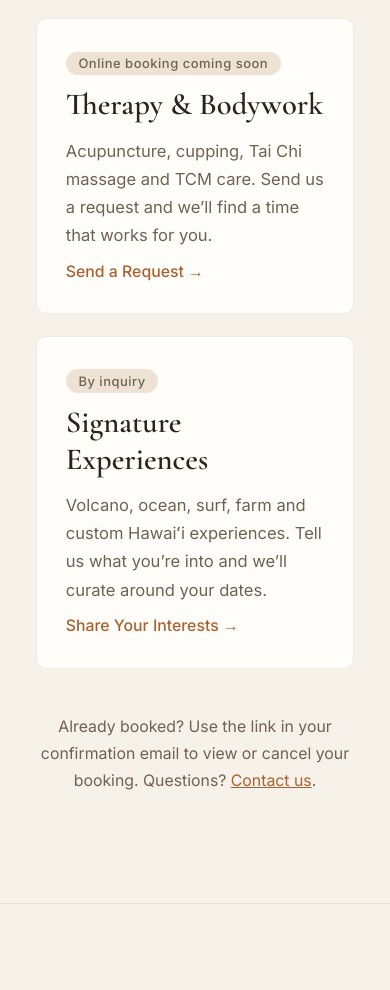
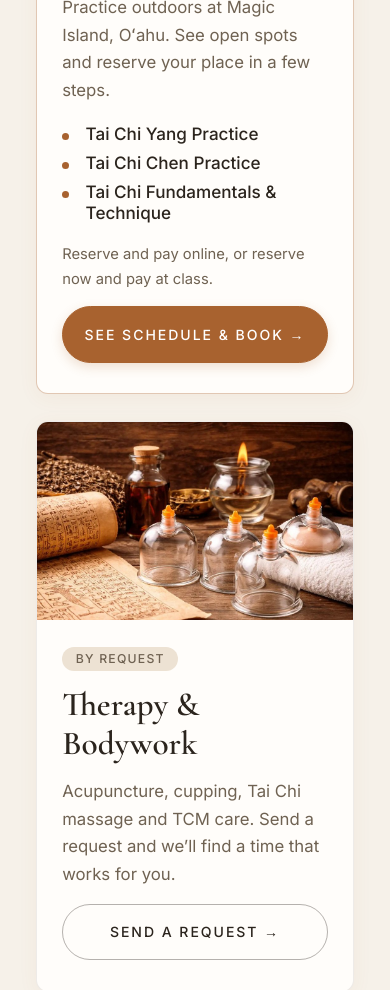
Before and after one commit to PeleAwakening/PeleAwakening, a plain HTML site: page reservation/index.html in a window 390 px wide. Shown: the part 742-1732 px from the top of the page. Drawn offline with nearby package versions, Linux system fonts and the light colour scheme.

Commit message:
Redesign /reservation/ service cards
Featured Tai Chi card with photo and primary CTA; Therapy & Bodywork and
Signature Experiences as image cards with outlined CTAs. Cards stack on
mobile. The 'Online booking coming soon' badge shows only until the booking
backend is configured in /js/pa-config.js.

Co-Authored-By: Claude Opus 5.5 <noreply@anthropic.com>

```diff
--- a/reservation/index.html
+++ b/reservation/index.html
@@ -75,32 +75,59 @@ height="0" width="0" style="display:none;visibility:hidden"></iframe></noscript>
     <div class="container">
       <div class="page-hero-eyebrow" data-animate="fade-up">Book Now</div>
       <h1 class="page-hero-title" data-animate="fade-up" data-delay="100">Reservation</h1>
-      <p class="page-hero-dek" data-animate="fade-up" data-delay="200">Choose what you&rsquo;d like to book. Tai Chi classes can be reserved online now; for therapy and Signature Experiences, tell us what you&rsquo;re looking for and we&rsquo;ll reach out.</p>
+      <p class="page-hero-dek" data-animate="fade-up" data-delay="200">Choose what you&rsquo;d like to book: reserve a Tai Chi class, or tell us about the therapy or experience you&rsquo;re looking for and we&rsquo;ll reach out.</p>
     </div>
   </section>
 
   <section class="reservation-section">
-    <div class="container">
+    <div class="container reservation-container">
+      <article class="reservation-card reservation-card--featured" data-animate="fade-up">
+        <a href="/schedule/" class="reservation-card-media" tabindex="-1" aria-hidden="true">
+          <img src="/images/pillar-weekly-classes.jpg" alt="" loading="lazy">
+        </a>
+        <div class="reservation-card-body">
+          <div class="reservation-card-badges">
+            <span class="reservation-badge reservation-badge--live" data-booking-live hidden>Book online</span>
+            <span class="reservation-badge" data-booking-soon>Online booking coming soon</span>
+          </div>
+          <h2>Tai Chi Classes</h2>
+          <p>Practice outdoors at Magic Island, O&#699;ahu. See open spots and reserve your place in a few steps.</p>
+          <ul class="reservation-list">
+            <li>Tai Chi Yang Practice</li>
+            <li>Tai Chi Chen Practice</li>
+            <li>Tai Chi Fundamentals &amp; Technique</li>
+          </ul>
+          <p class="reservation-card-fine">Reserve and pay online, or reserve now and pay at class.</p>
+          <a href="/schedule/" class="btn btn-primary reservation-btn">See Schedule &amp; Book &rarr;</a>
+        </div>
+      </article>
+
       <div class="reservation-grid">
-        <a class="reservation-card" href="/schedule/" data-animate="fade-up">
-          <span class="reservation-badge is-open">Book online</span>
-          <h2>Tai Chi Classes</h2>
-          <p>Yang, Chen, and Tai Chi Fundamentals &amp; Technique at Magic Island, O&#699;ahu. See open spots and reserve your place in a few steps.</p>
-          <span class="reservation-card-cta">See Schedule &amp; Book &rarr;</span>
-        </a>
-        <a class="reservation-card" href="/contact.html#inquiryForm" data-animate="fade-up" data-delay="100">
-          <span class="reservation-badge">Online booking coming soon</span>
-          <h2>Therapy &amp; Bodywork</h2>
-          <p>Acupuncture, cupping, Tai Chi massage and TCM care. Send us a request and we&rsquo;ll find a time that works for you.</p>
-          <span class="reservation-card-cta">Send a Request &rarr;</span>
-        </a>
-        <a class="reservation-card" href="/experiences/#interest-form" data-animate="fade-up" data-delay="200">
-          <span class="reservation-badge">By inquiry</span>
-          <h2>Signature Experiences</h2>
-          <p>Volcano, ocean, surf, farm and custom Hawai&#699;i experiences. Tell us what you&rsquo;re into and we&rsquo;ll curate around your dates.</p>
-          <span class="reservation-card-cta">Share Your Interests &rarr;</span>
-        </a>
+        <article class="reservation-card" data-animate="fade-up" data-delay="100">
+          <a href="/contact.html#inquiryForm" class="reservation-card-media" tabindex="-1" aria-hidden="true">
+            <img src="/images/pillar-therapies.jpg" alt="" loading="lazy">
+          </a>
+          <div class="reservation-card-body">
+            <div class="reservation-card-badges"><span class="reservation-badge">By request</span></div>
+            <h2>Therapy &amp; Bodywork</h2>
+            <p>Acupuncture, cupping, Tai Chi massage and TCM care. Send a request and we&rsquo;ll find a time that works for you.</p>
+            <a href="/contact.html#inquiryForm" class="btn btn-ghost reservation-btn">Send a Request &rarr;</a>
+          </div>
+        </article>
+
+        <article class="reservation-card" data-animate="fade-up" data-delay="200">
+          <a href="/experiences/#interest-form" class="reservation-card-media" tabindex="-1" aria-hidden="true">
+            <img src="/images/pillar-signature-experiences.jpg" alt="" loading="lazy">
+          </a>
+          <div class="reservation-card-body">
+            <div class="reservation-card-badges"><span class="reservation-badge">By inquiry</span></div>
+            <h2>Signature Experiences</h2>
+            <p>Volcano, ocean, surf, farm and custom Hawai&#699;i experiences. Tell us what you&rsquo;re into and we&rsquo;ll curate around your dates.</p>
+            <a href="/experiences/#interest-form" class="btn btn-ghost reservation-btn">Explore Experiences &rarr;</a>
+          </div>
+        </article>
       </div>
+
       <p class="reservation-note">Already booked? Use the link in your confirmation email to view or cancel your booking. Questions? <a href="/contact.html">Contact us</a>.</p>
     </div>
   </section>
@@ -142,5 +169,15 @@ height="0" width="0" style="display:none;visibility:hidden"></iframe></noscript>
 
 
   <script src="/script.js"></script>
+  <script src="/js/pa-config.js"></script>
+  <script>
+    // "Coming soon" until the booking backend is configured in /js/pa-config.js.
+    (function () {
+      var c = window.PA_CONFIG || {};
+      var live = Boolean(c.supabaseUrl && c.supabaseAnonKey);
+      document.querySelectorAll('[data-booking-live]').forEach(function (el) { el.hidden = !live; });
+      document.querySelectorAll('[data-booking-soon]').forEach(function (el) { el.hidden = live; });
+    })();
+  </script>
 </body>
 </html>
--- a/styles.css
+++ b/styles.css
@@ -2466,43 +2466,81 @@ body.booking-modal-open { overflow: hidden; }
    RESERVATION — /reservation/ landing (Book Now)
    ============================================ */
 .reservation-section { padding: 1rem 0 6rem; }
-.reservation-grid {
-  display: grid;
-  grid-template-columns: repeat(auto-fit, minmax(16rem, 1fr));
-  gap: 1.2rem;
-  max-width: 1080px;
-  margin: 0 auto;
-}
+.reservation-section [hidden] { display: none !important; }
+.reservation-container { max-width: 1080px; }
 .reservation-card {
   display: flex;
   flex-direction: column;
-  gap: 0.7rem;
-  padding: 1.8rem 1.6rem;
   background: var(--color-bg-card);
   border: 1px solid rgba(43, 36, 29, 0.08);
-  border-radius: 10px;
-  color: var(--color-ink);
-  text-decoration: none;
-  transition: transform 0.2s ease, box-shadow 0.2s ease, border-color 0.2s ease;
-}
-.reservation-card:hover, .reservation-card:focus-visible {
-  transform: translateY(-2px);
-  border-color: rgba(168, 98, 47, 0.35);
-  box-shadow: 0 10px 28px rgba(43, 36, 29, 0.08);
-}
-.reservation-card h2 { font-family: var(--font-display); font-size: 1.7rem; font-weight: 600; line-height: 1.2; }
-.reservation-card p { font-family: var(--font-ui); font-size: 0.92rem; color: var(--color-text-dim); flex: 1; }
+  border-radius: 12px;
+  overflow: hidden;
+  box-shadow: 0 4px 20px rgba(168, 98, 47, 0.06);
+  transition: transform 0.3s var(--ease-out), box-shadow 0.3s var(--ease-out), border-color 0.3s var(--ease-out);
+}
+.reservation-card:hover {
+  transform: translateY(-3px);
+  border-color: rgba(168, 98, 47, 0.3);
+  box-shadow: 0 14px 40px rgba(43, 36, 29, 0.1);
+}
+.reservation-card-media { display: block; aspect-ratio: 16 / 10; overflow: hidden; background: var(--color-bg-warm); }
+.reservation-card-media img { width: 100%; height: 100%; object-fit: cover; transition: transform 0.6s var(--ease-out); }
+.reservation-card:hover .reservation-card-media img { transform: scale(1.04); }
+.reservation-card-body { display: flex; flex-direction: column; align-items: flex-start; gap: 0.85rem; flex: 1; padding: 1.8rem 1.8rem 2rem; }
+.reservation-card h2 { font-family: var(--font-display); font-size: 1.85rem; font-weight: 600; line-height: 1.15; color: var(--color-ink); }
+.reservation-card p { font-family: var(--font-ui); font-size: 0.93rem; line-height: 1.65; color: var(--color-text-dim); }
+.reservation-card-badges { display: flex; gap: 0.4rem; flex-wrap: wrap; }
 .reservation-badge {
-  align-self: flex-start;
-  padding: 0.2rem 0.7rem;
+  padding: 0.25rem 0.75rem;
   border-radius: 40px;
-  font: 500 0.72rem var(--font-ui);
-  letter-spacing: 0.04em;
+  font: 500 0.68rem var(--font-ui);
+  letter-spacing: 0.1em;
+  text-transform: uppercase;
   background: var(--color-bg-warm);
   color: var(--color-text-dim);
 }
-.reservation-badge.is-open { background: rgba(95, 138, 134, 0.15); color: var(--color-ocean); }
-.reservation-card-cta { font: 500 0.88rem var(--font-ui); color: var(--color-accent); }
+.reservation-badge--live { background: rgba(95, 138, 134, 0.15); color: var(--color-ocean); }
+.reservation-btn { margin-top: auto; padding: 0.85rem 1.8rem; }
+
+/* Featured: Tai Chi */
+.reservation-card--featured { border-color: rgba(168, 98, 47, 0.35); margin-bottom: 1.5rem; }
+.reservation-card--featured h2 { font-size: 2.3rem; }
+.reservation-list { list-style: none; display: grid; gap: 0.45rem; margin: 0.2rem 0; }
+.reservation-list li {
+  position: relative;
+  padding-left: 1.3rem;
+  font: 500 0.95rem var(--font-ui);
+  color: var(--color-ink);
+}
+.reservation-list li::before {
+  content: "";
+  position: absolute;
+  left: 0;
+  top: 0.55em;
+  width: 7px;
+  height: 7px;
+  border-radius: 50%;
+  background: var(--color-accent);
+}
+.reservation-card .reservation-card-fine { font-size: 0.82rem; }
+
+.reservation-grid { display: grid; grid-template-columns: repeat(2, minmax(0, 1fr)); gap: 1.5rem; }
+
+@media (min-width: 861px) {
+  .reservation-card--featured { flex-direction: row; }
+  .reservation-card--featured .reservation-card-media { flex: 0 0 48%; aspect-ratio: auto; min-height: 100%; }
+  .reservation-card--featured .reservation-card-body { padding: 2.6rem 2.8rem; justify-content: center; }
+  .reservation-card--featured .reservation-btn { margin-top: 0.6rem; }
+}
+@media (max-width: 860px) {
+  .reservation-grid { grid-template-columns: 1fr; }
+  .reservation-card--featured h2 { font-size: 2rem; }
+}
+@media (max-width: 560px) {
+  .reservation-card-body { padding: 1.5rem 1.4rem 1.7rem; }
+  .reservation-btn { width: 100%; justify-content: center; }
+}
+
 .reservation-note {
   max-width: 640px;
   margin: 2.5rem auto 0;
```
